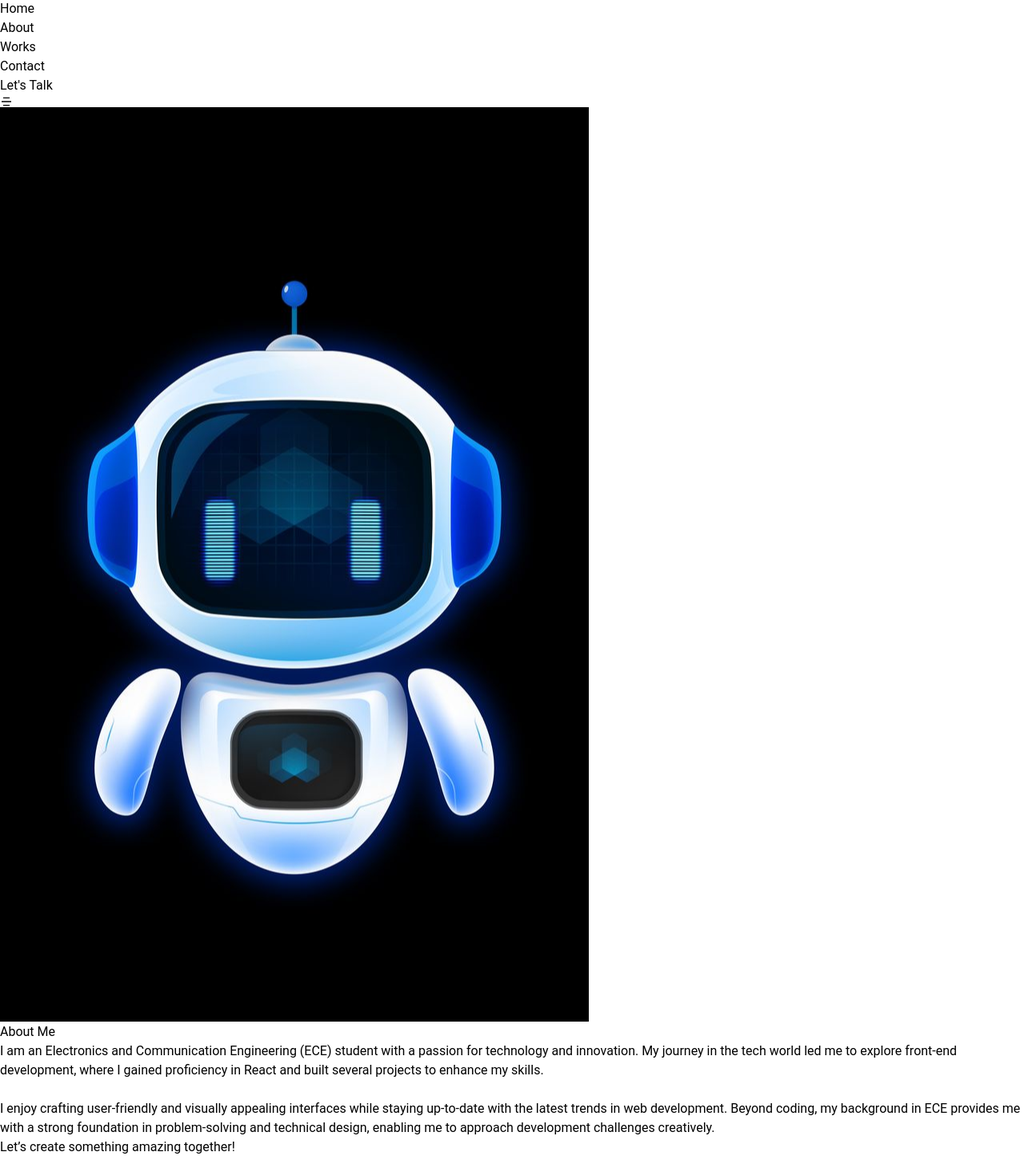
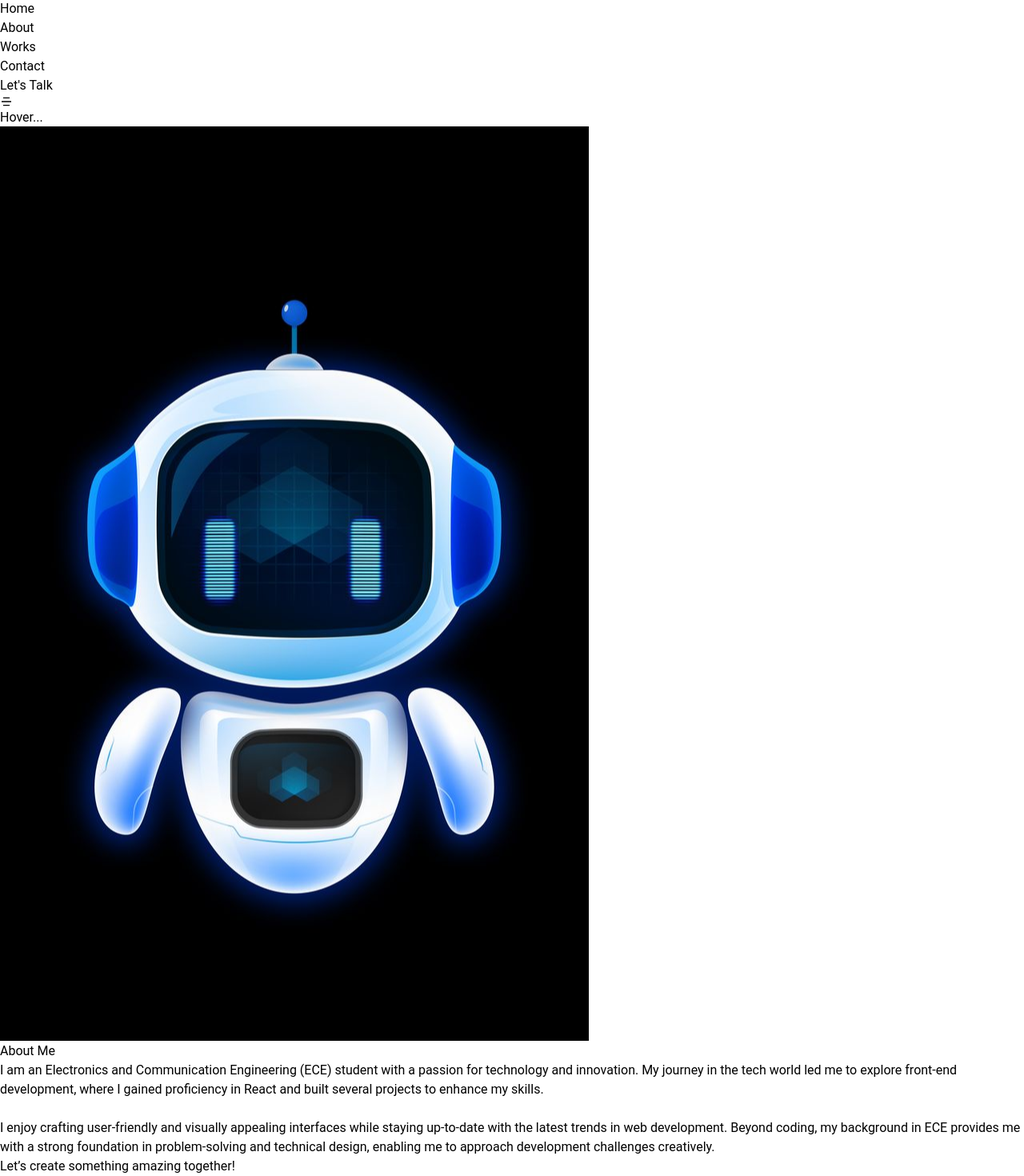
Before and after one commit to Naveenkumar-R96/Projects, a React (Vite) app in the folder portfolio/: page /about in a window 1280 px wide. Shown: the part 25-1495 px from the top of the page at 80% size. Before the commit the page ends 1471 px from the top, so only its background shows below. Built offline with nearby package versions, Linux system fonts and the light colour scheme; a web font is replaced by a local one.

Commit message:
completed the maximum ui remaining credentials and internship

```diff
--- a/portfolio/src/Components/About/About.jsx
+++ b/portfolio/src/Components/About/About.jsx
@@ -2,6 +2,7 @@ import React, { useEffect, useRef } from "react";
 import VanillaTilt from "vanilla-tilt";
 import robo1 from "../../assets/img/robo3.jpg";
 import "./About.css";
+import { motion } from "framer-motion";
 const App = () => {
   const specificDivRef = useRef(null);
 
@@ -27,14 +28,42 @@ const App = () => {
   /*  ref={specificDivRef} */
   return (
     <>
-      <div className="bg-black min-h-screen ">
+      <div className="bg-black min-h-screen relative">
+        <motion.h1 className="text-white absolute -top-9 left-1 text-[100px] z-10 opacity-55"
+        initial={{x:'100vw'}}
+        animate={{x:0}}
+       transition={{duration:0.7}}
+        >
+          Hover...
+        </motion.h1>
         <div className="w-[80%] flex justify-center m-auto gap-3 flex-wrap">
-        <div className=" w-[30%] mb-4 bg-cover -z-1 "ref={specificDivRef}>
-            <img src={robo1} alt=""  className="items"  />
-          </div>
-          <div
-            className=" bg-white w-[60%]  mb-4 p-8 mt-7 rounded-tl-[50px] rounded-br-[50px]  z-10 max-md:w-[100%]"
+          <motion.div
+            className=" w-[30%] mb-4 bg-cover -z-1 "
+            initial={{ y: "-100vh" }}
+            animate={{y:0}}
+            transition={{duration:0.7}}
+          >
+            <img src={robo1} alt="" className="items max-sm:w-[250px] mt-10" />
+          </motion.div>
+          <motion.div
+            className=" bg-white w-[60%]  mb-4 p-8 mt-7 rounded-full flex justify-center items-center flex-col z-10 max-md:w-[100%] cards max-xl:text-2xl"
             ref={specificDivRef}
+            initial={{ opacity: 0, scaley: "180", rotate: 180 }}
+            animate={{
+              scale: [1, 1, 1, 1, 1],
+              rotate: [0, 0, 18, 18, 0],
+              borderRadius: ["50px", "50px", "0", "50px", "50px"],
+              opacity: 1,
+              scale: 1,
+            }}
+            transition={{
+              duration: 2,
+              ease: "easeInOut",
+              times: [0, 0.2, 0.5, 0.8, 1],
+
+              scale: { type: "spring", visualDuration: 0.4, bounce: 0.5 },
+              repeatDelay: 1,
+            }}
           >
             <div className="text ">
               <h1 className="text-black text-5xl text-center mb-4 max-sm:text-[24px]">
@@ -56,8 +85,7 @@ const App = () => {
                 Let’s create something amazing together!
               </p>
             </div>
-          </div>
-
+          </motion.div>
         </div>
       </div>
     </>
--- a/portfolio/src/Components/Home/Home.jsx
+++ b/portfolio/src/Components/Home/Home.jsx
@@ -27,7 +27,7 @@ const Home = () => {
   return (
     <>
 
-      <div className="bg-[#0f0f0f] h-[100%]">
+      <div className="bg-[#0f0f0f] h-[100%] min-h-screen">
         <div className="home w-[100%] mx-auto py-[30px] px-[40px] max-sm:px-[20px]">
           <div className="top-container flex flex-wrap max-sm:flex-nowrap max-sm:gap-3 justify-evenly items-center">
             <motion.div
@@ -174,7 +174,7 @@ const Home = () => {
           </div>
         </section>
 
-        <motion.section className="flex mt-9 justify-around gap-2 max-w-[100%] m-auto flex-wrap"
+        <motion.section className="flex mt-9 justify-around gap-2 max-w-[90%] m-auto flex-wrap "
           ref={ref}
           initial={{ opacity: 0, y: 50 }} // Start hidden and slightly below
           animate={isInView ? { opacity: 1, y: 0 } : {}} // Animate when in view
@@ -182,20 +182,20 @@ const Home = () => {
             duration: 0.8,
             ease: "easeOut",}}>
           <div
-            className="specialization w-[25%] h-[200px] flex gap-5 justify-center p-5 max-sm:w-auto max-sm:h-[180px] max-sm:mb-4"
+            className="specialization max-[700px]:w-[38%] h-[200px] flex gap-5 justify-center p-5 max-sm:w-auto max-sm:h-[180px] max-sm:mb-4"
 
 
           >
-            <div className="icons-container mt-7 text-white text-[90px]  max-md:text-[50px]">
+            <div className="icons-container mt-7 text-white text-[90px] max-sm:text-[50px]">
               <PiCertificateLight />
             </div>
             <div>
-              <h3 className="text-2xl text-[#818181] mt-5">Achievements</h3>
-              <h1 className="text-white mt-3 text-3xl max-sm:xl">Credential</h1>
+              <h3 className="text-2xl text-[#818181] mt-5 max-md:text-xl">Achievements</h3>
+              <h1 className="text-white mt-3 text-3xl max-md:xl">Credential</h1>
               <FaAngleDoubleRight className="text-[#818181] text-3xl transition duration-500 hover:text-white ml-[80%] mt-3" />
             </div>
           </div>
-          <div className="projects w-[40%] h-[200px] bg-gradient-to-r from-[#383737] to-[#181818] rounded-lg flex justify-evenly max-sm:w-[60%] items-center max-sm:h-auto p-3">
+          <div className="projects w-[40%] h-[200px] bg-gradient-to-r from-[#383737] to-[#181818] rounded-lg flex justify-evenly max-sm:w-[60%] items-center max-sm:h-auto p-3 max-[980px]:w-[60%]">
             <img
               src={pc}
               alt=""
@@ -210,7 +210,7 @@ const Home = () => {
               <FaAngleDoubleRight className="text-[#818181] text-3xl transition duration-500 hover:text-white ml-[70%] mt-2" />
             </div>
           </div>
-          <div className="talk w-[20%] bg-gradient-to-r from-[#383737] to-[#181818] rounded-lg h-[200px] max-sm:w-[30%] max-sm:h-[140px] max-sm:mt-4">
+          <div className="talk w-[20%] bg-gradient-to-r from-[#383737] to-[#181818] rounded-lg h-[200px] max-sm:w-[30%] max-sm:h-[140px] max-sm:mt-4 max-[980px]:w-[70%] mt-2 text-center">
             <GiFallingStar className="text-white mt-5 ml-5 text-5xl max-sm:text-2xl " />
             <h1 className="mt-4 ml-5 text-4xl text-white max-sm:text-xl">
               Lets Work Together{" "}
```
Also changed, not shown: portfolio/src/Components/About/About.css (line endings or trailing spaces).
